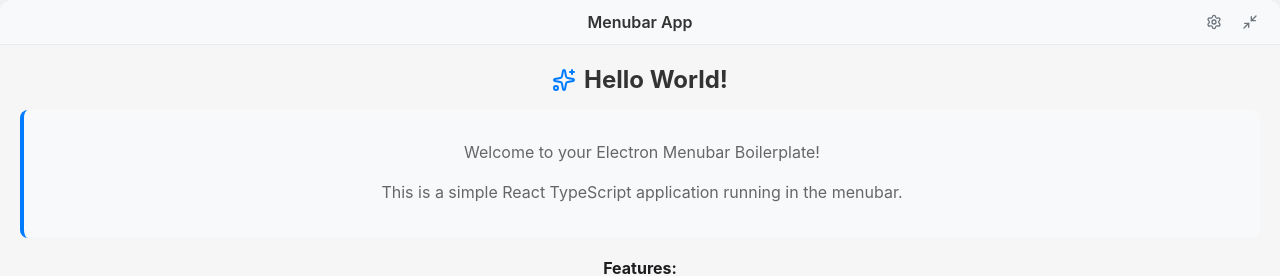
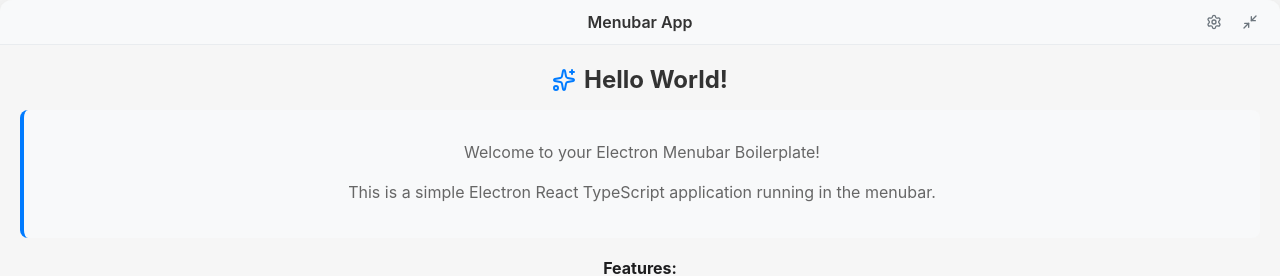
Before and after one commit to shadster-devs/electron-menubar-app-boilerplate, a React app: page / in a window 1280 px wide. Shown: the top 276 px of the page. Built offline with nearby package versions, Linux system fonts and the light colour scheme.

Commit message:
auto update test v1.4.2

```diff
--- a/package.json
+++ b/package.json
@@ -1,6 +1,6 @@
 {
   "name": "electron-menubar-app",
-  "version": "1.4.1",
+  "version": "1.4.2",
   "description": "Electron React TypeScript Menubar App",
   "main": "dist/main.js",
   "scripts": {
--- a/src/renderer/components/HelloWorld.tsx
+++ b/src/renderer/components/HelloWorld.tsx
@@ -20,7 +20,7 @@
       <div className='welcome-message'>
         <p>Welcome to your Electron Menubar Boilerplate!</p>
         <p>
-          This is a simple React TypeScript application running in the menubar.
+          This is a simple Electron React TypeScript application running in the menubar.
         </p>
       </div>
       <p>
```
